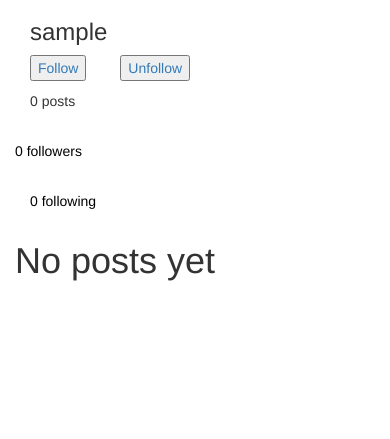
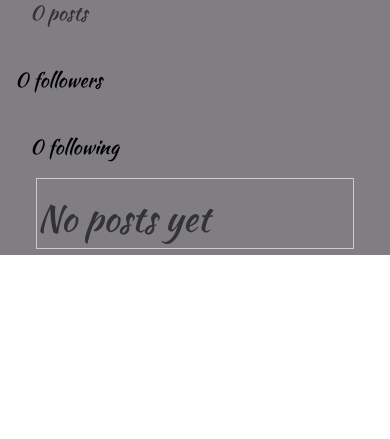
Before and after one commit to NDOLIC/project-post, a Django app: page /profile/1 in a window 390 px wide. Shown: the part 405-844 px from the top of the page. Run offline with Django 3.2, Linux system fonts and the light colour scheme; the visitor is signed in with stand-in values (Sample User, id 1); data comes from the database, SQL or seed files in the repository; data that the repository does not hold is empty; some libraries are stand-ins or nearby versions; some web fonts are replaced.

Commit message:
creating new file

```diff
--- a/instapic/all-instapic/new_post.html
+++ b/instapic/all-instapic/new_post.html
@@ -1,4 +1,5 @@
 {%extends 'all-news/base.html'%}
+<link rel="stylesheet" href="{% static 'css/styles.css' %}">
 {% load bootstrap3 %}
 <!-- Some content here-->
 
--- a/instapic/templates/following.html
+++ b/instapic/templates/following.html
@@ -4,6 +4,7 @@
 
 {% block content %}
 {{super}}
+<link rel="stylesheet" href="{% static 'css/styles.css' %}">
 <div class="container">
 {% for post in following %}
 <p>{{post.user.username}}</p>
--- a/instapic/templates/instapic/post.html
+++ b/instapic/templates/instapic/post.html
@@ -4,7 +4,7 @@
 
  {% block content %}
 
- <div class="container" style="background-color:#808000;">
+ <div class="container" style="background-color:#807E83; display: block;margin-left: auto;margin-right: auto;width: 50%; ">
 
    <div class="row">
 
@@ -32,6 +32,7 @@
       <p>{{comment.user.username}}</p>
         <p>{{comment.comment}}</p>
       {%endfor%}
+
  </div>
 
  {% endblock %}
--- a/instapic/templates/instapic/profile.html
+++ b/instapic/templates/instapic/profile.html
@@ -6,10 +6,13 @@
 
  {% block content %}
  {{ super }}
- <div class="container">
+ <link rel="stylesheet" href="{% static 'css/styles.css' %}">
+ <link href="https://fonts.googleapis.com/css?family=Kaushan+Script" rel="stylesheet">
+ <div class="container" style="background-color:#807E83;font-family: 'Kaushan Script', cursive; font-size: 20px;">
 
   <div class="col-md-6">
-  <img src="{{profile.photo.url}}" alt="" height='200' width='100' style="max-width: 975px;padding: 60px 20px 0;margin: 0 auto; border-radius: 2%;">
+    <img src="{{profile.photo.url}}" alt="" height='200px' width='200px' style="padding: 20px;margin: 0; border-radius: 40%;float: left;">
+
   </div>
   <div class="col-md-6">
     <div class="row">
@@ -18,21 +21,31 @@
       {% else %}
         <span> <h3 class="col-md-4">{{user.username}}</h3></span> <span> <a href="/follow/{{profile.id}}" class="col-md-3" id="follow"><button>Follow</button></a></span><span> <a href="/unfollow/{{profile.id}}" class="col-md-3" id="follow"><button>Unfollow</button></a></span>
       {%endif%}
-
+      <div class="desc">
         <p>{{user.profile.bio}}</p>
       </div>
+    </div>
+
+
       <div class="row">
         <p class='col-md-4'>{{images|length}} posts</p>
         <a href="/followers/{{profile.id}}" class='col-md-4' style="color:black;"> <p>{{followers|length}} followers</p></a>
         <a href="/following/{{user.id}}" style="color:black;"><p class='col-md-4'>{{following|length}} following</p></a>
       </div>
-    </div>
+
+
+    <div class="responsive">
+      <div class="gallery">
       <div id='posts'>
 
         {% for post in images %}
 
-      <div class="col-md-4">
-      <a href="/post/{{post.id}}"> <img src="{{post.image.url}}" alt="" height="300"></a>
+
+        <div class="col-md-5">
+         <a href="/post/{{post.id}}"> <img src="{{post.image.url}}" width="600" height="400"></a>
+        </div>
+      </div>
+      </div>
     </div>
       {%empty%}
       <h1>No posts yet</h1>
--- a/instapic/templates/instapic/search.html
+++ b/instapic/templates/instapic/search.html
@@ -1,5 +1,6 @@
 
 {%extends 'instapic/base.html'%}
+<link rel="stylesheet" href="{% static 'css/styles.css' %}">
 {% block content %}
 <div class="container">
 
--- a/instapic/templates/navbar.html
+++ b/instapic/templates/navbar.html
@@ -6,7 +6,7 @@
   <meta name="viewport" content="width=device-width, initial-scale=1">
 </head>
 <body>
-  <nav class="navbar navbar-expand-lg navbar-light bg-light" style="border-bottom:2px solid black;">
+  <nav class="navbar navbar-expand-lg navbar-light bg-light" style="border-bottom:2px solid black;background-color: #E6E7E5;">
   <div class="container-fluid">
     <div class="navbar-header">
       <a class="navbar-brand" href="{% url 'home' %}" style="font-family: billabong;font-size:40px;color:black;">INSTAPHOTO</a>
@@ -26,19 +26,15 @@
     <div class="d-block">
         {% if user.is_authenticated %}
         <div >
-            <a href="{%url 'profile' user.id %}" class="d-block"><i class="glyphicon glyphicon-user" style="color:black;"></i></a>
+            <a href="{%url 'profile' user.id %}" class="d-block"><i class="glyphicon glyphicon-user" style="color:black;">PROFILE</i></a>
 
 
         <ul>
           <li class="dropdown">
-            <a href="#" class="dropdown-toggle" data-toggle="dropdown" role="button" aria-expanded="false" class="d-inline"><i class="glyphicon glyphicon-option-vertical" style="color:black;margin-top:10px;margin-right: 5px;"></i>
+            <a href="#" class="dropdown-toggle" data-toggle="dropdown" role="button" aria-expanded="false" class="d-inline"><i class="glyphicon glyphicon-option-vertical" style="color:black;margin-top:10px;margin-right: 5px;">HOME</i>
 
                   </a>
             <ul class="dropdown-menu" role="menu">
-              <li>
-                <a href="{%url 'home'%}">Home</a>
-              </li>
-
                 <li>
                     <a href="{%url 'edit_profile' user.id %}">Edit Profile</a>
                   </li>
--- a/instapic/templates/new_post.html
+++ b/instapic/templates/new_post.html
@@ -7,6 +7,7 @@
 <head>
   <meta charset="utf-8">
   <meta name="viewport" content="width=device-width, initial-scale=1">
+  <link rel="stylesheet" href="{% static 'css/styles.css' %}">
 
   <title>New Post</title>
   {{form.media}}
--- a/instapic/views.py
+++ b/instapic/views.py
@@ -92,7 +92,7 @@
     if 'user' in request.GET and request.GET["user"]:
         search_term = request.GET.get("user")
         searched_users = search_by_username(search_term)
-        message =f"{search_term}"
+        # message =f"{search_term}"
 
         return render(request, 'instapic/search.html',{"message":message,"users": searched_users})
 
--- /dev/null
+++ b/static/css/styles.css
@@ -0,0 +1,46 @@
+.gallery {
+    border: 1px solid #ccc;
+  }
+
+  .gallery:hover {
+    border: 1px solid #777;
+  }
+
+  .gallery img {
+    width: 100%;
+    height: auto;
+  }
+
+  div.desc {
+    padding: 15px;
+    text-align: center;
+  }
+
+  * {
+    box-sizing: border-box;
+  }
+
+  .responsive {
+    padding: 0 6px;
+    float: left;
+    width: 24.99999%;
+  }
+
+  @media only screen and (max-width: 700px) {
+    .responsive {
+      width: 49.99999%;
+      margin: 6px 0;
+    }
+  }
+
+  @media only screen and (max-width: 500px) {
+    .responsive {
+      width: 100%;
+    }
+  }
+
+  .clearfix:after {
+    content: "";
+    display: table;
+    clear: both;
+  }
```
Also changed, not shown: instapic/templates/instapic/index.html (+14 -4 lines), README.md (added), instapic/migrations/0002_auto_20190328_1524.py (added), media/images/baby.jpg (deleted), media/images/image2_nY5MwIK.jpg (added), media/images/images.jpeg (deleted), media/images/qed4qxd9qrr11.jpg (deleted), media/images/qed4qxd9qrr11_MHZ06yD.jpg (deleted), 2 other files. Lines whose indentation alone changed are shown as unchanged.
